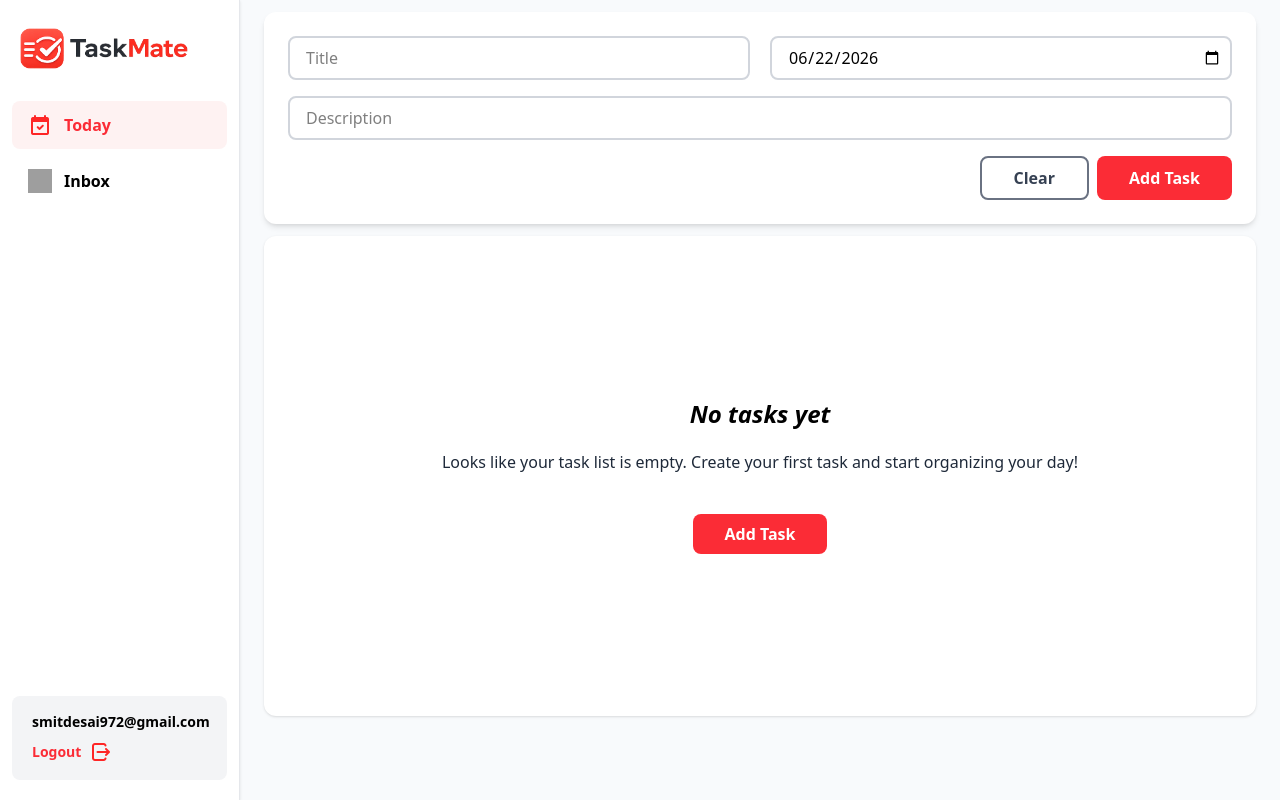
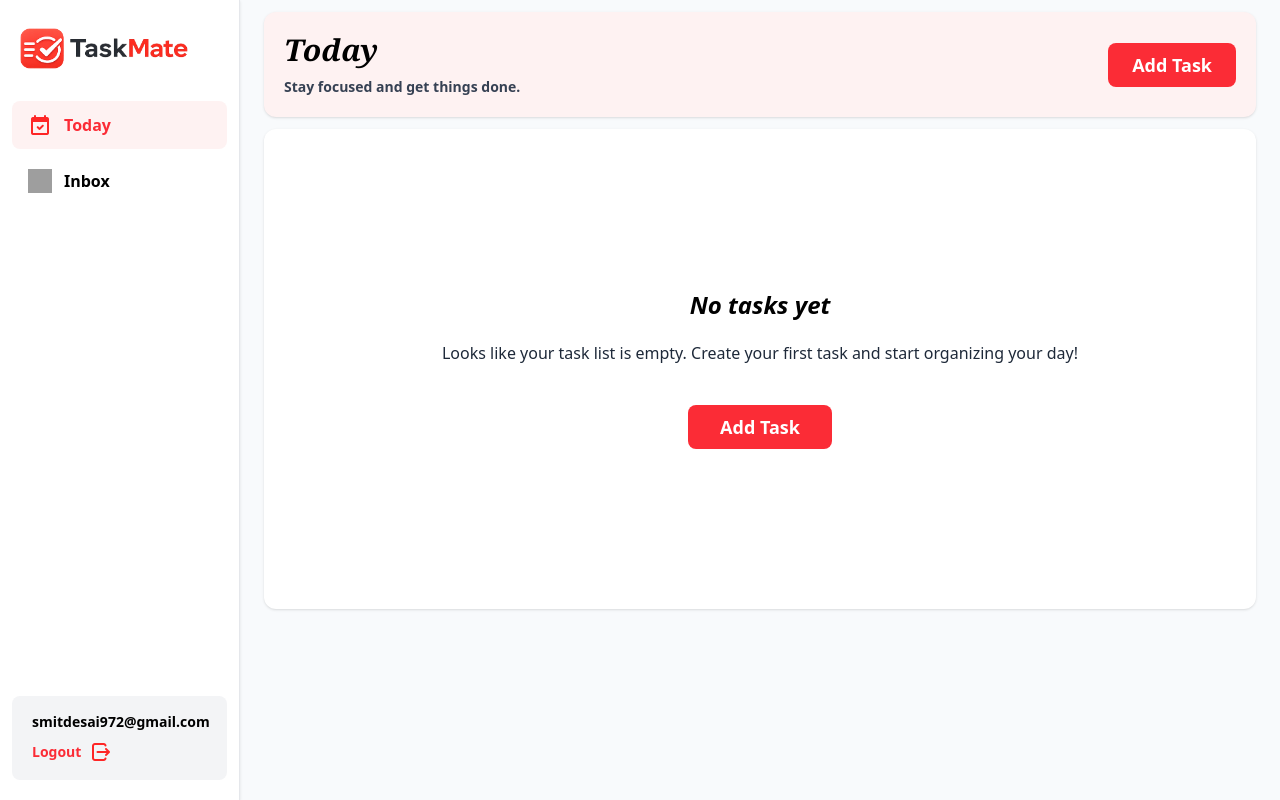
Before and after one commit to Smitdesai09/Task-Manager-Project, a React (Vite) app in the folder frontend/: page / in a window 1280 px wide. Built offline with nearby package versions, Linux system fonts and the light colour scheme; grey boxes are pictures that could not be loaded.

Commit message:
Profile modal & inputForm modal added

```diff
--- a/frontend/index.html
+++ b/frontend/index.html
@@ -3,7 +3,7 @@
   <head>
     <meta charset="UTF-8" />
     <meta name="viewport" content="width=device-width, initial-scale=1.0" />
-    <title>Task Manager</title>
+    <title>TaskMate</title>
     <script src="https://cdn.jsdelivr.net/npm/@tailwindcss/browser@4"></script>
   </head>
   <body>
--- a/frontend/src/App.jsx
+++ b/frontend/src/App.jsx
@@ -16,6 +16,8 @@ function App() {
   const [dueDate, setDueDate] = useState(
     new Date().toLocaleDateString("sv-SE"),
   );
+  const [inputModal, setInputModal] = useState(false);
+  const [profileModal, setProfileModal] = useState(false);
 
   useEffect(() => {
     localStorage.setItem("tasks", JSON.stringify(tasks));
@@ -74,6 +76,7 @@ function App() {
     setTitle("");
     setDescription("");
     setDueDate(new Date().toLocaleDateString("sv-SE"));
+    setInputModal(false);
   };
 
   const setEdit = (id) => {
@@ -87,6 +90,7 @@ function App() {
     setTitle(task.title);
     setDescription(task.description);
     setDueDate(task.dueDate);
+    setInputModal(true);
   };
 
   const editTask = () => {
@@ -113,6 +117,7 @@ function App() {
     setTitle("");
     setDescription("");
     setDueDate(new Date().toLocaleDateString("sv-SE"));
+    setInputModal(false);
   };
 
   const deleteTask = (id) => {
@@ -133,6 +138,7 @@ function App() {
     setTitle("");
     setDescription("");
     setDueDate(new Date().toLocaleDateString("sv-SE"));
+    setInputModal(false)
   };
 
   const appProps = {
@@ -154,6 +160,10 @@ function App() {
     toggleTask,
     deleteTask,
     getTodaysTasks,
+    inputModal,
+    setInputModal,
+    profileModal,
+    setProfileModal
   };
 
   return (
--- a/frontend/src/components/Bottombar.jsx
+++ b/frontend/src/components/Bottombar.jsx
@@ -11,7 +11,7 @@ export function Bottombar() {
     const isInbox = !isToday;
 
     return(
-        <div className="lg:hidden bg-white fixed left-0 right-0 bottom-0  flex items-center px-2 py-2 justify-between border-t-1 border-gray-200">
+        <div className="lg:hidden bg-white fixed left-0 right-0 bottom-0  flex items-center px-1.5 py-1.5 justify-between border-t-1 border-gray-200">
             <div
                 className={`w-full flex flex-col items-center text-xs font-semibold gap-1 px-10 py-1 rounded-lg ${isToday ? "text-red-600 bg-red-100" : "text-black"}`}
                 onClick={() => navigate("/")}>
--- a/frontend/src/components/TaskInput.jsx
+++ b/frontend/src/components/TaskInput.jsx
@@ -9,10 +9,32 @@ export function TaskInput({
   editId,
   editTask,
   clearInput,
+  cardTitle,
+  cardHeadline,
+  inputModal,
+  setInputModal
 }) {
   return (
-    <div className="flex flex-col p-4 lg:p-6 gap-2 lg:gap-4 bg-white border-0 rounded-xl shadow-md">
-      <div className="flex flex-col md:flex-row items-center gap-2 lg:gap-5">
+    <>
+      {/* add-btn card */}
+      <div className="bg-red-50 rounded-xl flex p-5 justify-between shadow-sm">
+        <div className="flex flex-col gap-2">
+          <h2 className="text-2xl lg:text-3xl font-semibold font-serif italic">{cardTitle}</h2>
+          <p className="text-xs lg:text-sm text-gray-700 font-semibold max-w-[70%] md:max-w-[100%] leading-normal">{cardHeadline}</p>
+        </div>
+        <div className="flex items-center">
+          <button
+            className="bg-red-500 text-sm lg:text-lg text-white font-semibold px-6 py-2 rounded-lg"
+            onClick={() => setInputModal(true)}
+          >Add Task</button>
+        </div>
+      </div>
+
+      {inputModal && (
+        <div className="fixed inset-0 bg-black/50 z-50 flex items-start justify-center pt-30">
+          <div className="w-full max-w-[70%] flex flex-col p-4 lg:p-6 gap-3 lg:gap-4 bg-white border-0 rounded-xl shadow-xl">
+            <div className="flex items-start text-lg font-semibold">{editId ? "Update Task" : "Add Task"}</div>
+            <div className="flex flex-col md:flex-row items-center gap-3 lg:gap-5">
               <input
                 className="flex grow w-full text-xs md:text-sm lg:text-base border-2 border-gray-300 rounded-lg p-2 lg:pl-4 focus:outline-none focus:ring-2 focus:ring-red-400 focus:border-0"
                 type="text"
@@ -36,10 +58,10 @@ export function TaskInput({
             />
             <div className="flex justify-end gap-2">
               <button
-          className="text-xs md:text-sm lg:text-base font-semibold text-gray-700 border-2 border-gray-500  py-2 px-6 lg:px-8 rounded-lg cursor-pointer"
+                className="text-xs md:text-sm lg:text-base font-semibold text-gray-700 border-2 border-gray-400  py-2 px-6 lg:px-8 rounded-lg cursor-pointer"
                 onClick={clearInput}
               >
-          Clear
+                Cancel
               </button>
               <button
                 className="text-xs md:text-sm lg:text-base font-semibold bg-red-500 text-white py-2  px-6 lg:px-8 rounded-lg cursor-pointer"
@@ -49,5 +71,8 @@ export function TaskInput({
               </button>
             </div>
           </div>
+        </div>
+      )}
+    </>
   );
 }
--- a/frontend/src/components/Tasks.jsx
+++ b/frontend/src/components/Tasks.jsx
@@ -11,6 +11,7 @@ export function Tasks({
   view,
   getTodaysTasks,
   noTaskDescription,
+  setInputModal
 }) {
   const todaysTask = getTodaysTasks();
   const filteredTasks = filterTask(view);
@@ -47,18 +48,20 @@ export function Tasks({
             <p className="text-sm md:text-base text-gray-800 max-w-[70%] text-center">
               {noTaskDescription}
             </p>
-            <button className="py-2 px-8 bg-red-500 text-white font-semibold rounded-lg mt-5">
-              Add Task
+            <button
+              className="py-2 px-8 bg-red-500 text-white text-sm lg:text-lg font-semibold rounded-lg mt-5"
+              onClick={() => setInputModal(true)}
+            >Add Task
             </button>
           </div>
         </div>
       ) : (
-        <div className="flex flex-col gap-3 mt-5">
-          <div className="flex gap-2 items-center ml-2">
-            <p className="flex items-start  text-gray-700 font-bold text-base md:text-lg lg:text-xl">
+        <div className="flex flex-col gap-2 mt-5">
+          <div className="flex gap-2 items-center">
+            <p className="flex items-start  text-gray-700 font-bold text-sm md:text-base lg:text-xl">
               Your Tasks
             </p>
-            <p className="text-xs lg:text-sm font-bold px-2.5 py-1 rounded-full bg-gray-100">
+            <p className="text-xs lg:text-sm font-semibold px-2.5 py-1 rounded-full bg-gray-100">
               {view === "Today" ? todaysTask.length : tasks.length}
             </p>
           </div>
@@ -82,7 +85,7 @@ export function Tasks({
               Done
             </button>
           </div>
-          <div className="flex flex-col rounded-xl shadow-md overflow-hidden">
+          <div className="flex flex-col rounded-xl shadow-sm overflow-hidden">
             {taskComponents}
           </div>
         </div>
--- a/frontend/src/components/Topbar.jsx
+++ b/frontend/src/components/Topbar.jsx
@@ -1,19 +1,27 @@
 import appLogo from "../assets/app-logo.png";
 import profileIcon from "../assets/profile-icon.png";
+import logoutIcon from "../assets/logout-icon.png";
 
-export function Topbar(){
-    return(
-        <div className="lg:hidden flex items-center justify-between w-full px-4 pt-4 pb-4">
-            <img
-                className="w-32"
-                src={appLogo}
-            />
-            <div>
-                <img
-                    className="w-8"
-                    src={profileIcon}
-                />
-            </div>
+export function Topbar({ profileModal, setProfileModal }) {
+  return (
+    <div className="relative">
+      <div className="lg:hidden flex items-center justify-between w-full px-4 pt-4 pb-4">
+        <img className="w-32" src={appLogo} />
+        <div onClick={() => setProfileModal(!profileModal)}>
+          <img className="w-8" src={profileIcon} />
         </div>
-    )
+      </div>
+
+      {/* modal */}
+      {profileModal && (
+        <div className="absolute top-12 right-3 flex flex-col gap-2 bg-white border-gray-300 py-6 px-6 border-0 rounded-lg shadow-sm">
+          <p className="text-sm font-semibold">smitdesai972@gmail.com</p>
+          <div className="flex gap-2 items-center cursor-pointer">
+            <p className="text-red-500 text-sm font-semibold">Logout</p>
+            <img className="w-6" src={logoutIcon} />
+          </div>
+        </div>
+      )}
+    </div>
+  );
 }
--- a/frontend/src/pages/Today.jsx
+++ b/frontend/src/pages/Today.jsx
@@ -5,13 +5,12 @@ import { TaskInput } from "../components/TaskInput";
 import { Tasks } from "../components/Tasks";
 import { Bottombar } from "../components/Bottombar";
 
-function Today({tasks, title, description, dueDate, setTitle, setDescription, setDueDate, createTask, editId, editTask, clearInput, filter, setFilter, filterTask, setEdit, toggleTask, deleteTask, getTodaysTasks}) {
+function Today({tasks, title, description, dueDate, setTitle, setDescription, setDueDate, createTask, editId, editTask, clearInput, filter, setFilter, filterTask, setEdit, toggleTask, deleteTask, getTodaysTasks, inputModal, setInputModal, profileModal, setProfileModal}) {
   return (
     <div>
       <Sidebar />
-      <Topbar />
+      <Topbar profileModal={profileModal} setProfileModal={setProfileModal} />
       <div className="flex flex-col lg:ml-62 pb-20 gap-3 p-4 py-2 lg:py-3 lg:pr-6">
-        <Progress getTodaysTasks={getTodaysTasks} />
         <TaskInput
           title={title}
           description={description}
@@ -23,7 +22,12 @@ function Today({tasks, title, description, dueDate, setTitle, setDescription, se
           editId={editId}
           editTask={editTask}
           clearInput={clearInput}
+          cardTitle="Today"
+          cardHeadline="Stay focused and get things done."
+          inputModal={inputModal}
+          setInputModal={setInputModal}
         />
+        <Progress getTodaysTasks={getTodaysTasks} />
         <Tasks
           tasks={tasks}
           filter={filter}
@@ -35,6 +39,7 @@ function Today({tasks, title, description, dueDate, setTitle, setDescription, se
           view="Today"
           getTodaysTasks={getTodaysTasks}
           noTaskDescription="Looks like your task list is empty. Create your first task and start organizing your day!"
+          setInputModal={setInputModal}
         />
       </div>
       <Bottombar />
```
Also changed, not shown: frontend/src/pages/Inbox.jsx (+30 -2 lines). Lines whose indentation alone changed are shown as unchanged.
